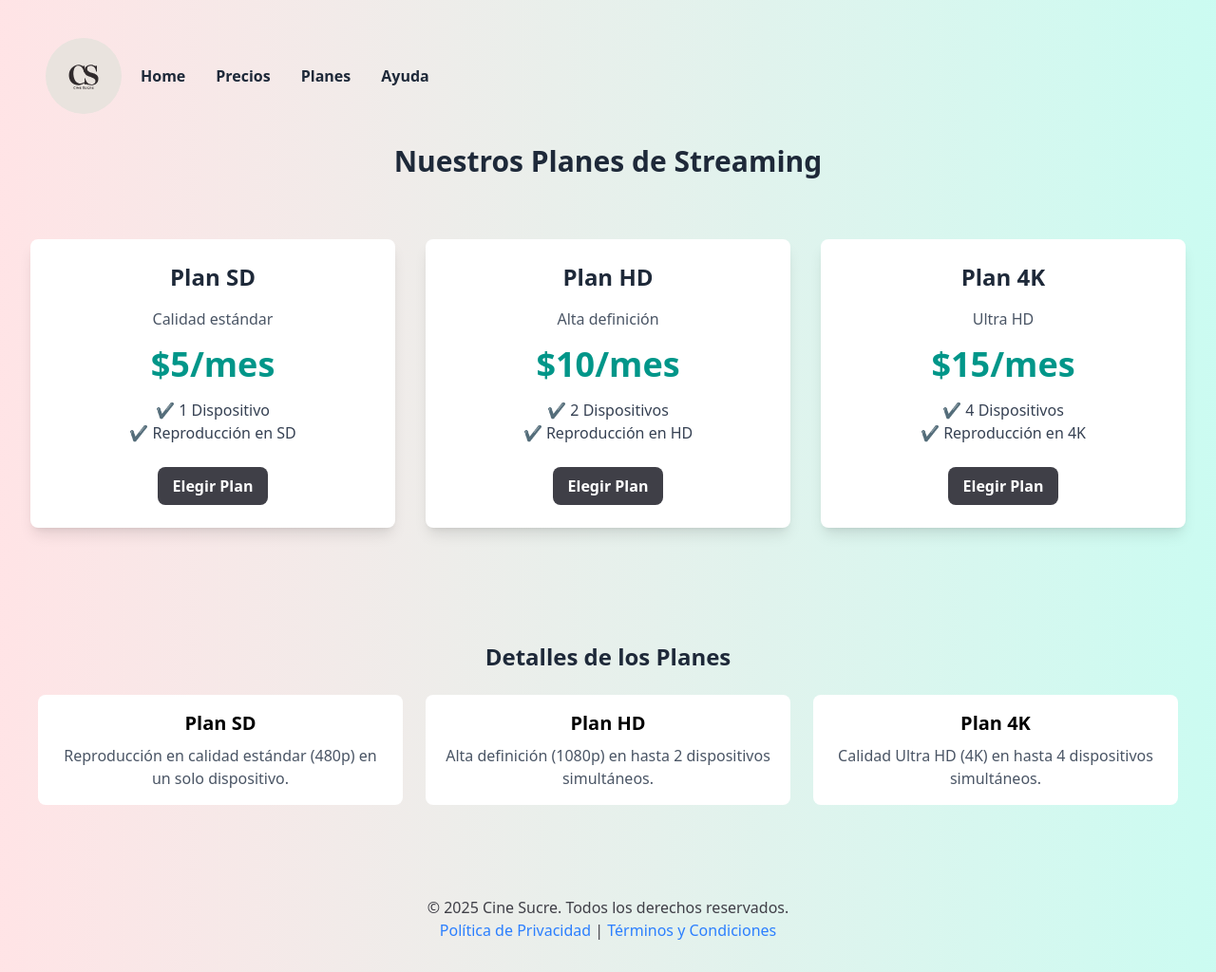
After one commit to EverDCA/ProyectoEmpresa, a Flask app: page /plans in a window 1280 px wide. The commit adds this page. Shown: the whole page at 95% size. Run offline with Flask 3, Linux system fonts and the light colour scheme; style sheets or scripts are compiled from the project's sources.

Commit message:
update 24/02

```diff
--- a/app.py
+++ b/app.py
@@ -23,5 +23,9 @@ def register():
 def recover():
     return render_template('recover.html')
 
+@app.route('/plans')
+def plans():
+    return render_template('plans.html')
+
 if __name__ == '__main__':
     app.run(debug=True)
--- /dev/null
+++ b/templates/nav.html
@@ -0,0 +1,14 @@
+<nav class="flex items-center py-0 px-8 mb-8 justify-between w-full max-w-6xl">
+    <div class="flex items-center">
+        <a href="/"><img src="{{url_for('static',filename='img/logo.svg')}}" alt="Logo" class="w-20 h-20 object-cover rounded-full" href="/"></a>
+
+        <div class="ml-5">
+            <ul class="md:flex space-x-8 hidden">
+                <li><a href="/" class="text-gray-800 font-semibold">Home</a></li>
+                <li><a href="#" class="text-gray-800 font-semibold">Precios</a></li>
+                <li><a href="/plans" class="text-gray-800 font-semibold">Planes</a></li>
+                <li><a href="#" class="text-gray-800 font-semibold">Ayuda</a></li>
+            </ul>
+        </div>
+    </div>
+</nav>
--- /dev/null
+++ b/templates/plans.html
@@ -0,0 +1,83 @@
+<!DOCTYPE html>
+<html lang="en">
+<head>
+    <meta charset="UTF-8">
+    <meta name="viewport" content="width=device-width, initial-scale=1.0">
+    <link rel="stylesheet" href="{{url_for('static',filename='output.css')}}">
+
+    <title>Planes de Streaming</title>
+</head>
+<body class="flex flex-col min-h-screen bg-gradient-to-r from-rose-100 to-teal-100 p-4">
+
+<!-- Header -->
+<header class="py-6 text-center">
+    {% include 'nav.html' %}
+    <h1 class="text-3xl font-bold text-gray-800">Nuestros Planes de Streaming</h1>
+</header>
+
+<!-- Main Content -->
+<main class="flex-1 container mx-auto py-10 px-4">
+    <div class="grid grid-cols-1 md:grid-cols-3 gap-8">
+        <!-- Plan SD -->
+        <div class="bg-white rounded-lg shadow-lg p-6 text-center">
+            <h2 class="text-2xl font-bold text-gray-800">Plan SD</h2>
+            <p class="mt-4 text-gray-600">Calidad estándar</p>
+            <p class="text-4xl font-extrabold mt-4 text-teal-600">$5/mes</p>
+            <ul class="mt-4 text-gray-700">
+                <li>✔ 1 Dispositivo</li>
+                <li>✔ Reproducción en SD</li>
+            </ul>
+            <button class="mt-6 bg-zinc-700 text-white font-bold py-2 px-4 rounded-lg hover:bg-zinc-800 transition duration-200">Elegir Plan</button>
+        </div>
+
+        <!-- Plan HD -->
+        <div class="bg-white rounded-lg shadow-lg p-6 text-center">
+            <h2 class="text-2xl font-bold text-gray-800">Plan HD</h2>
+            <p class="mt-4 text-gray-600">Alta definición</p>
+            <p class="text-4xl font-extrabold mt-4 text-teal-600">$10/mes</p>
+            <ul class="mt-4 text-gray-700">
+                <li>✔ 2 Dispositivos</li>
+                <li>✔ Reproducción en HD</li>
+            </ul>
+            <button class="mt-6 bg-zinc-700 text-white font-bold py-2 px-4 rounded-lg hover:bg-zinc-800 transition duration-200">Elegir Plan</button>
+        </div>
+
+        <!-- Plan 4K -->
+        <div class="bg-white rounded-lg shadow-lg p-6 text-center">
+            <h2 class="text-2xl font-bold text-gray-800">Plan 4K</h2>
+            <p class="mt-4 text-gray-600">Ultra HD</p>
+            <p class="text-4xl font-extrabold mt-4 text-teal-600">$15/mes</p>
+            <ul class="mt-4 text-gray-700">
+                <li>✔ 4 Dispositivos</li>
+                <li>✔ Reproducción en 4K</li>
+            </ul>
+            <button class="mt-6 bg-zinc-700 text-white font-bold py-2 px-4 rounded-lg hover:bg-zinc-800 transition duration-200">Elegir Plan</button>
+        </div>
+    </div>
+</main>
+
+<!-- Additional Info -->
+<section class=" py-10 mt-10">
+    <div class="container mx-auto px-6">
+        <h2 class="text-2xl font-bold text-center text-gray-800 mb-6">Detalles de los Planes</h2>
+        <div class="grid grid-cols-1 md:grid-cols-3 gap-6 text-center">
+            <div class="bg-white p-4 rounded-lg">
+                <h3 class="text-xl font-semibold">Plan SD</h3>
+                <p class="text-gray-600 mt-2">Reproducción en calidad estándar (480p) en un solo dispositivo.</p>
+            </div>
+            <div class="bg-white p-4 rounded-lg">
+                <h3 class="text-xl font-semibold">Plan HD</h3>
+                <p class="text-gray-600 mt-2">Alta definición (1080p) en hasta 2 dispositivos simultáneos.</p>
+            </div>
+            <div class="bg-white p-4 rounded-lg">
+                <h3 class="text-xl font-semibold">Plan 4K</h3>
+                <p class="text-gray-600 mt-2">Calidad Ultra HD (4K) en hasta 4 dispositivos simultáneos.</p>
+            </div>
+        </div>
+    </div>
+</section>
+
+<!-- Footer -->
+{% include 'footer.html' %}
+</body>
+</html>
```
Also changed, not shown: templates/index.html (+12 -12 lines), templates/login.html (+6 -6 lines), templates/recover.html (+3 -4 lines), templates/register.html (+2 -5 lines).
